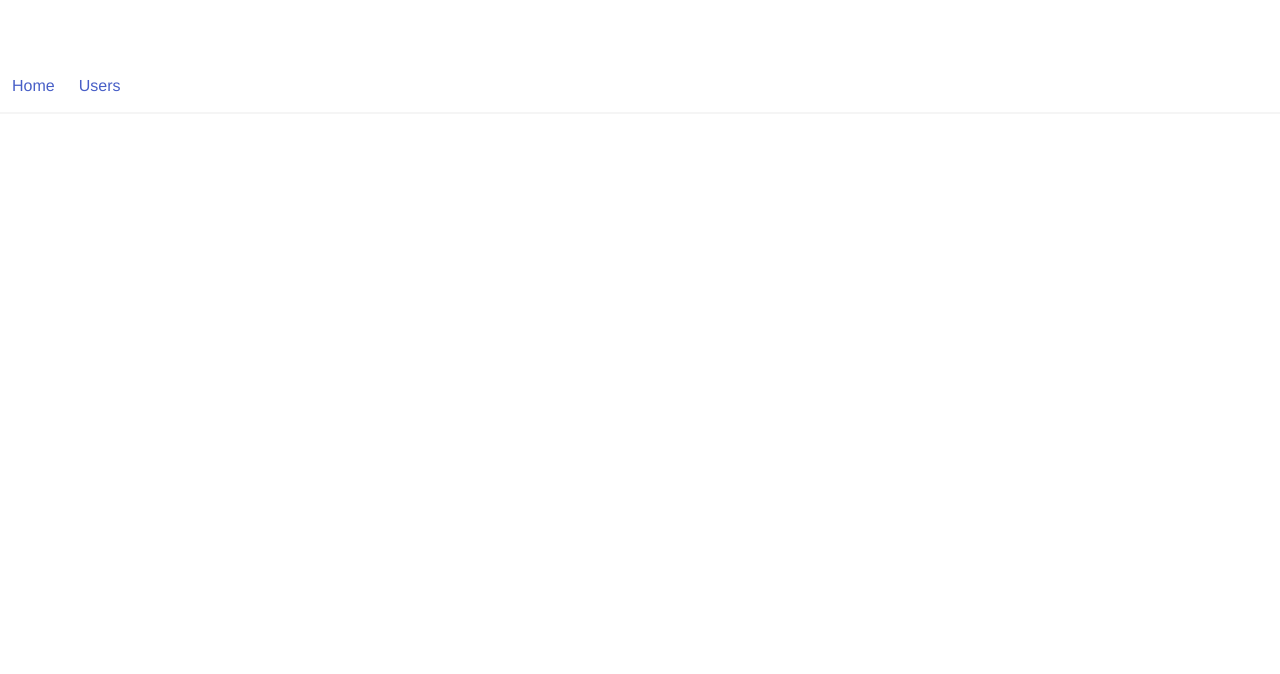
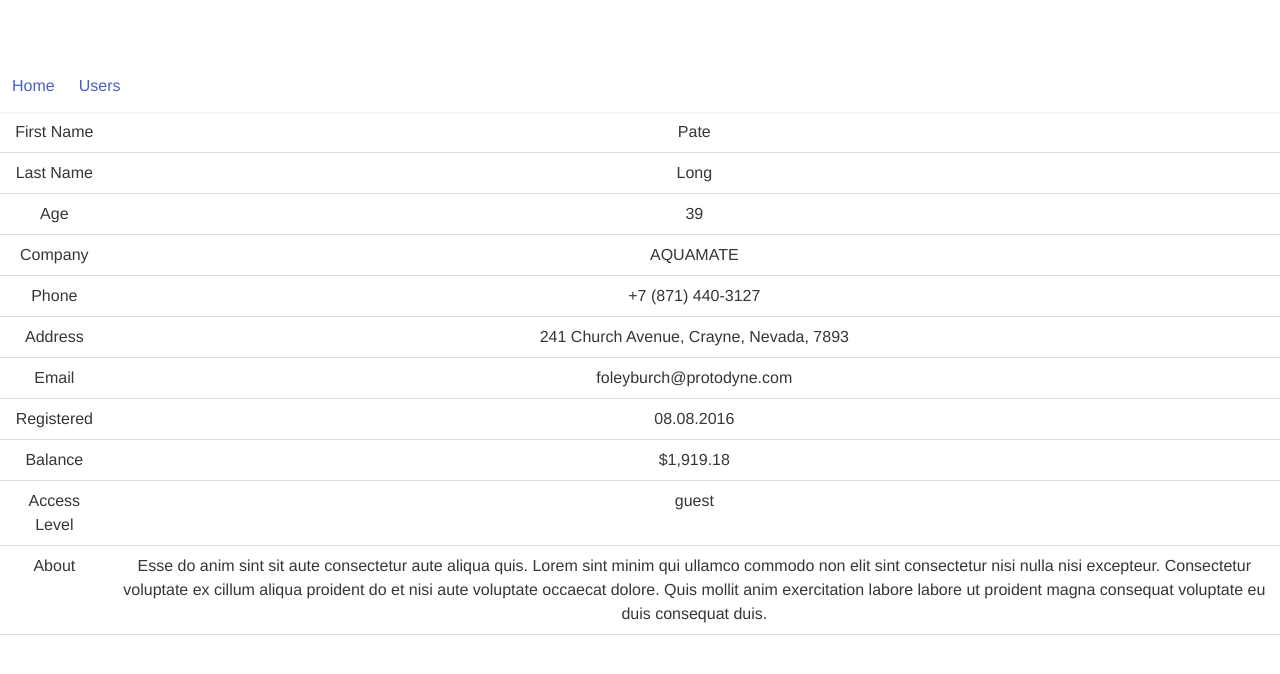
Before and after one commit to DChuchin/vue-course, a Vue app: page /users/0 in a window 1280 px wide. Shown: the top 674 px of the page. Built offline with nearby package versions, Linux system fonts and the light colour scheme; data requests are answered from the project's data file.

Commit message:
add separate user

```diff
--- /dev/null
+++ b/src/components/User.vue
@@ -0,0 +1,97 @@
+<template>
+  <table class="table is-striped">
+    <tr>
+      <td>First Name</td>
+      <td><span v-if="user.firstName">{{ user.firstName }}</span><span v-else> - </span></td>
+    </tr>
+    <tr>
+      <td>Last Name</td>
+      <td><span v-if="user.lastName">{{ user.lastName }}</span><span v-else> - </span></td>
+    </tr>
+    <tr>
+      <td>Age</td>
+      <td><span v-if="user.age">{{ user.age }}</span><span v-else> - </span></td>
+    </tr>
+    <tr>
+      <td>Company</td>
+      <td><span v-if="user.company">{{ user.company }}</span><span v-else> - </span></td>
+    </tr>
+    <tr>
+      <td>Phone</td>
+      <td><span v-if="user.phone">{{ user.phone }}</span><span v-else> - </span></td>
+    </tr>
+    <tr>
+      <td>Address</td>
+      <td><span v-if="user.address">{{ user.address }}</span><span v-else> - </span></td>
+    </tr>
+    <tr>
+      <td>Email</td>
+      <td><span v-if="user.email">{{ user.email }}</span><span v-else> - </span></td>
+    </tr>
+    <tr>
+      <td>Registered</td>
+      <td><span v-if="user.registered">{{ user.registered }}</span><span v-else> - </span></td>
+    </tr>
+    <tr>
+      <td>Balance</td>
+      <td><span v-if="user.balance">{{ user.balance }}</span><span v-else> - </span></td>
+    </tr>
+    <tr>
+      <td>Access Level</td>
+      <td><span v-if="user.accessLevel">{{ user.accessLevel }}</span><span v-else> - </span></td>
+    </tr>
+    <tr>
+      <td>About</td>
+      <td><span v-if="user.about">{{ user.about }}</span><span v-else> - </span></td>
+    </tr>
+
+  </table>
+</template>
+
+<script>
+  import axios from 'axios';
+
+  export default {
+    props: {
+      id: {
+        type: String,
+        required: true,
+      },
+    },
+
+    data() {
+      return {
+        isLoaded: false,
+        user: {},
+        url: 'http://localhost:3000/users',
+        ediatable: false,
+      };
+    },
+
+    computed: {
+      endpoint() {
+        return `${this.url}/${this.id}`;
+      },
+    },
+
+    methods: {
+      getUser() {
+        this.isLoaded = false;
+
+        axios.get(this.endpoint)
+          .then((response) => {
+            this.user = response.data;
+            this.isLoaded = true;
+          });
+      },
+    },
+
+    created() {
+      this.getUser();
+    },
+  };
+</script>
+
+<style scoped>
+
+</style>
--- a/src/components/UserList.vue
+++ b/src/components/UserList.vue
@@ -24,7 +24,7 @@
           v-for="user in filteredUsers"
           :key="user.id"
         >
-          <router-link tag="td" :to="`/user/${user.id}`">
+          <router-link tag="td" :to="`/users/${user.id}`">
             <a>
               {{ user.id }}
             </a>
@@ -86,6 +86,8 @@
 
     methods: {
       getUsers() {
+        this.isLoaded = false;
+
         axios.get(this.endpoint)
           .then((response) => {
             this.users = response.data;
--- a/src/router/index.js
+++ b/src/router/index.js
@@ -2,6 +2,7 @@ import Vue from 'vue';
 import Router from 'vue-router';
 import Dashboard from '@/components/Dashboard';
 import Hello from '@/components/Hello';
+import User from '@/components/User';
 
 Vue.use(Router);
 
@@ -18,5 +19,11 @@ export default new Router({
       name: 'dashboard',
       component: Dashboard,
     },
+    {
+      path: '/users/:id',
+      name: 'user',
+      component: User,
+      props: true,
+    },
   ],
 });
```
